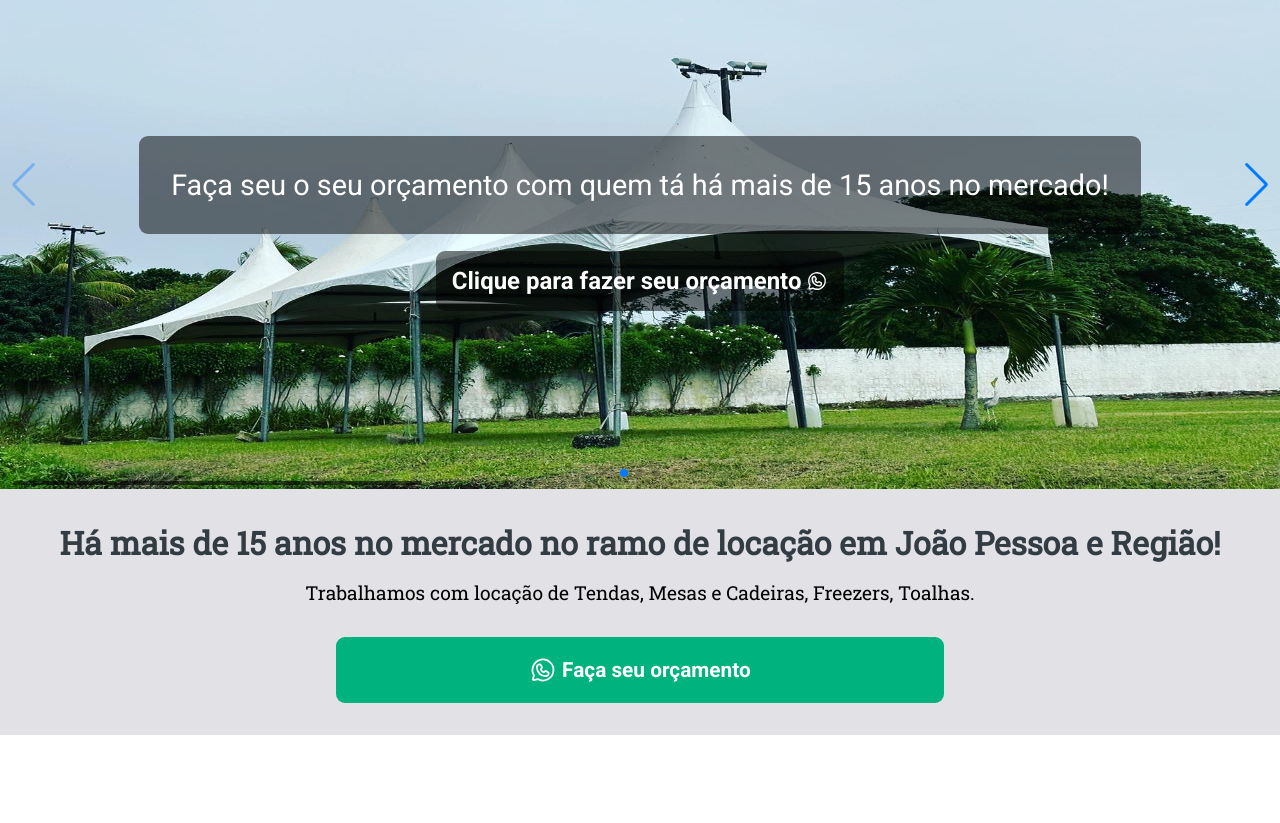
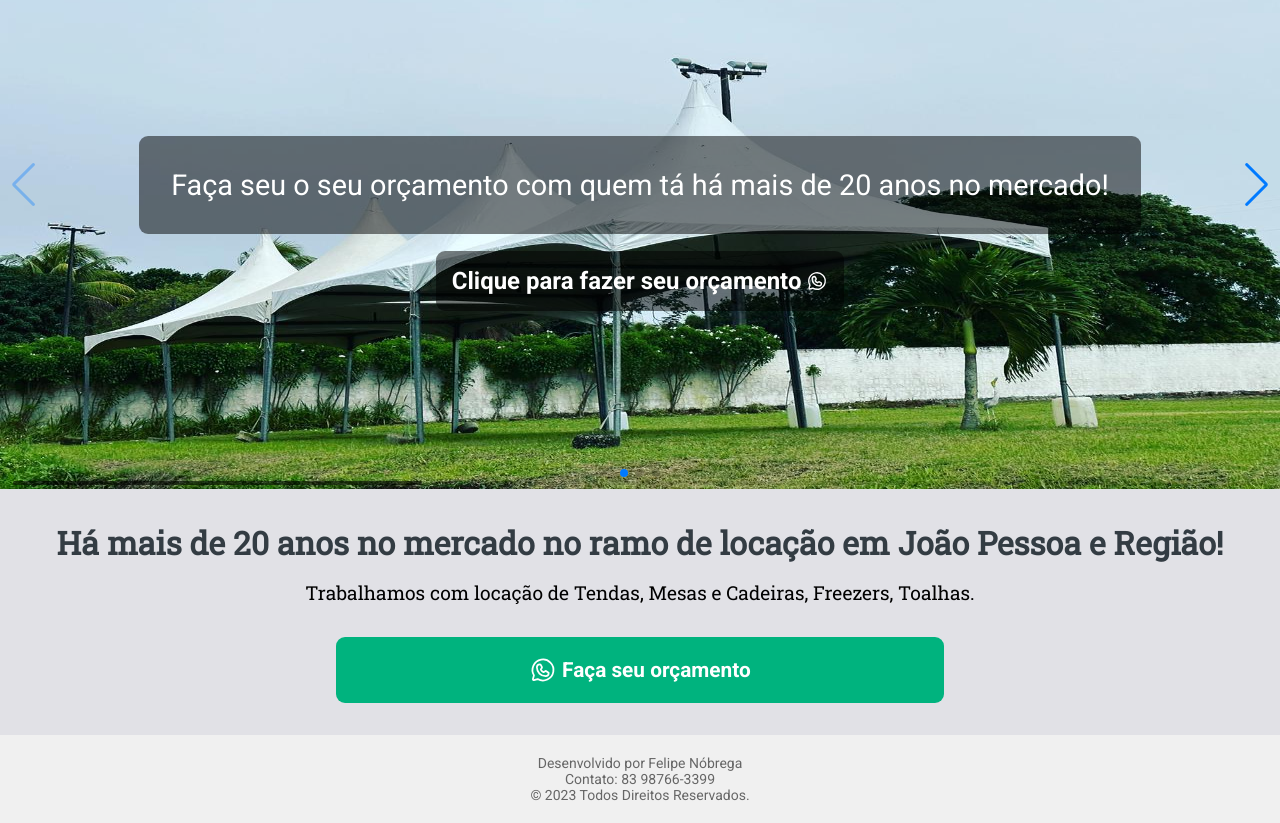
Before and after one commit to felipenobrg/almeidafest, a React (Vite) app: page / in a window 1280 px wide. Shown: the part 400-1223 px from the top of the page. Before the commit the page ends 1135 px from the top, so only its background shows below. Built offline with nearby package versions, Linux system fonts and the light colour scheme.

Commit message:
updating

```diff
--- /dev/null
+++ b/src/components/Footer/index.tsx
@@ -0,0 +1,16 @@
+import { FooterContainer, FooterContent } from "./styles";
+
+export function Footer() {
+    return (
+        <FooterContainer>
+            <FooterContent>
+                <p>
+                    Desenvolvido por Felipe Nóbrega
+                    <br />
+                    Contato: 83 98766-3399
+                </p>
+                <p>© {new Date().getFullYear()} Todos Direitos Reservados.</p>
+            </FooterContent>
+        </FooterContainer>
+    )
+}
--- /dev/null
+++ b/src/components/Footer/styles.ts
@@ -0,0 +1,24 @@
+import styled from 'styled-components';
+
+export const FooterContainer = styled.footer`
+  background-color: #f0f0f0;
+  padding: 20px;
+  display: flex;
+  justify-content: center;
+`;
+
+export const FooterContent = styled.div`
+  max-width: 800px;
+  text-align: center;
+  font-size: 14px;
+  color: #666;
+`;
+
+export const FooterLink = styled.a`
+  color: #666;
+  text-decoration: none;
+
+  &:hover {
+    text-decoration: underline;
+  }
+`;
--- a/src/components/Header/styles.ts
+++ b/src/components/Header/styles.ts
@@ -8,7 +8,7 @@
    background-color: ${(props => props.theme["white"])};
    position: sticky;
    top: 0;
-   flex: 100;
+   z-index: 100;
 
    img {
     width: 20rem;
--- a/src/components/SectionLinks/styles.ts
+++ b/src/components/SectionLinks/styles.ts
@@ -1,6 +1,4 @@
 import { styled } from "styled-components";
-
-
 export const SectionLinksContainer = styled.nav`
   display: flex;
   justify-content: space-evenly;
@@ -20,6 +18,7 @@
     background-color: transparent;
     transition: color 0.3s ease;
     position: relative;
+    cursor: pointer;
   }
 
   a:hover {
--- a/src/pages/Home/components/Carousel/index.tsx
+++ b/src/pages/Home/components/Carousel/index.tsx
@@ -53,7 +53,7 @@
               <ImageContainer>
                 <img src={ResponsiveImageTenda} alt="" />
                 <ImageText>
-                  Faça seu o seu orçamento com quem tá há mais de 15 anos no
+                  Faça seu o seu orçamento com quem tá há mais de 20 anos no
                   mercado!
                 </ImageText>
                 <ImageButton>
@@ -65,7 +65,7 @@
               <ImageContainer>
                 <img src={CarouselImage2} alt="" />
                 <ImageText>
-                  Faça seu o seu orçamento com quem tá há mais de 15 anos no
+                  Faça seu o seu orçamento com quem tá há mais de 20 anos no
                   mercado!
                 </ImageText>
                 <ImageButton>
@@ -80,7 +80,7 @@
                 <ImageContainer>
                   <img src={CarouselImage1} alt="" />
                   <ImageText>
-                    Faça seu o seu orçamento com quem tá há mais de 15 anos no
+                    Faça seu o seu orçamento com quem tá há mais de 20 anos no
                     mercado!
                   </ImageText>
                   <ImageButton>
--- a/src/pages/Home/components/Carousel/styles.ts
+++ b/src/pages/Home/components/Carousel/styles.ts
@@ -4,7 +4,7 @@
 export const CarouselContainer = styled.div`
   width: 100%;
   margin-top: 1rem;
-  flex: 0;
+  z-index: 0;
 
   img {
     width: 100%;
--- a/src/pages/Home/index.tsx
+++ b/src/pages/Home/index.tsx
@@ -5,6 +5,7 @@
 import { WhatsappLogo } from "phosphor-react";
 import { Carousel } from "../Home/components/Carousel";
 import { WhatsAppButton } from "../../components/WhatsAppButton";
+import { Footer } from "../../components/Footer";
 
 export function Home() {
   return (
@@ -16,7 +17,7 @@
 
       <InfoCompany>
         <h1>
-          Há mais de 15 anos no mercado no ramo de locação em João Pessoa e
+          Há mais de 20 anos no mercado no ramo de locação em João Pessoa e
           Região!
         </h1>
         <p>
@@ -29,6 +30,7 @@
         </button>
       </InfoCompany>
       <WhatsAppButton />
+      <Footer />
     </>
   );
 }
--- a/src/pages/Home/styles.ts
+++ b/src/pages/Home/styles.ts
@@ -52,7 +52,7 @@
 
     @media (max-width: 768px) {
      width: 100%;
-     gap: 0;
+     gap: 5px;
      padding: 1rem;
   }
   }
```
